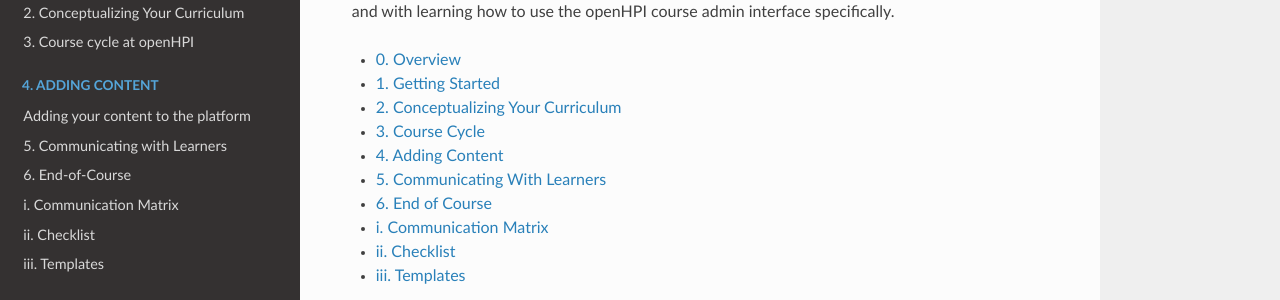
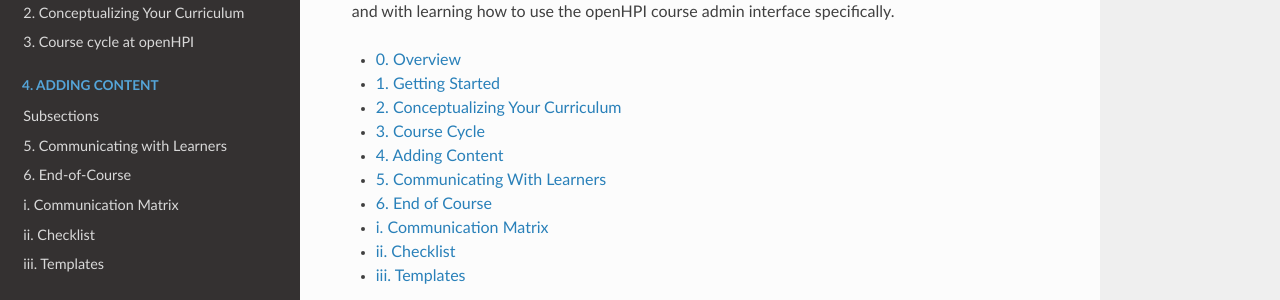
Before and after one commit to openHPI/TeachingTeamGuidelines, an MkDocs documentation site: the page built from docs/index.md, in a window 1280 px wide. Shown: the part 184-484 px from the top of the page. Built offline with MkDocs 1.6.1, drawn with Linux system fonts in a browser that asks for light colours; nearby versions of some CDN libraries; old or Windows-style settings are respelled for this version of MkDocs.

Commit message:
Update mkdocs.yml

```diff
--- a/mkdocs.yml
+++ b/mkdocs.yml
@@ -4,7 +4,7 @@
 - [01_getting-started.md, 1. Getting Started]
 - [02_curriculum-design.md, 2. Conceptualizing Your Curriculum]
 - [03_course-cycle_schedule.md, 3. Course cycle at openHPI]
-- [04_adding-content.md, 4. Adding Content, Adding your content to the platform]
+- [04_adding-content.md, 4. Adding Content, Subsections]
 - [05_community-management.md, 5. Communicating with Learners]
 - [06_end-of-course.md, 6. End-of-Course]
 - [07_communication-matrix.md, i. Communication Matrix]
```
